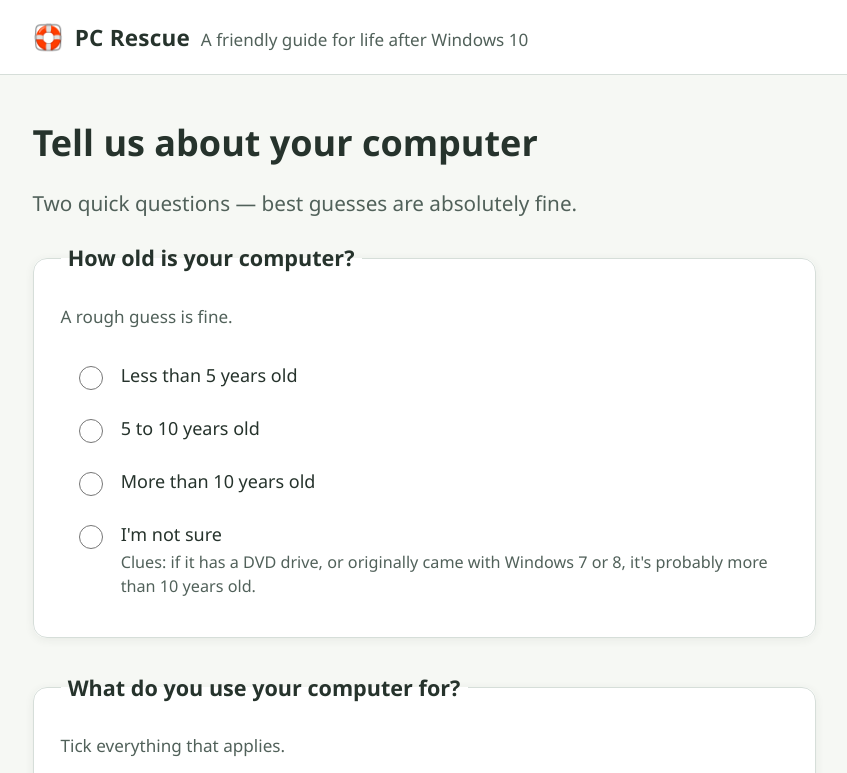
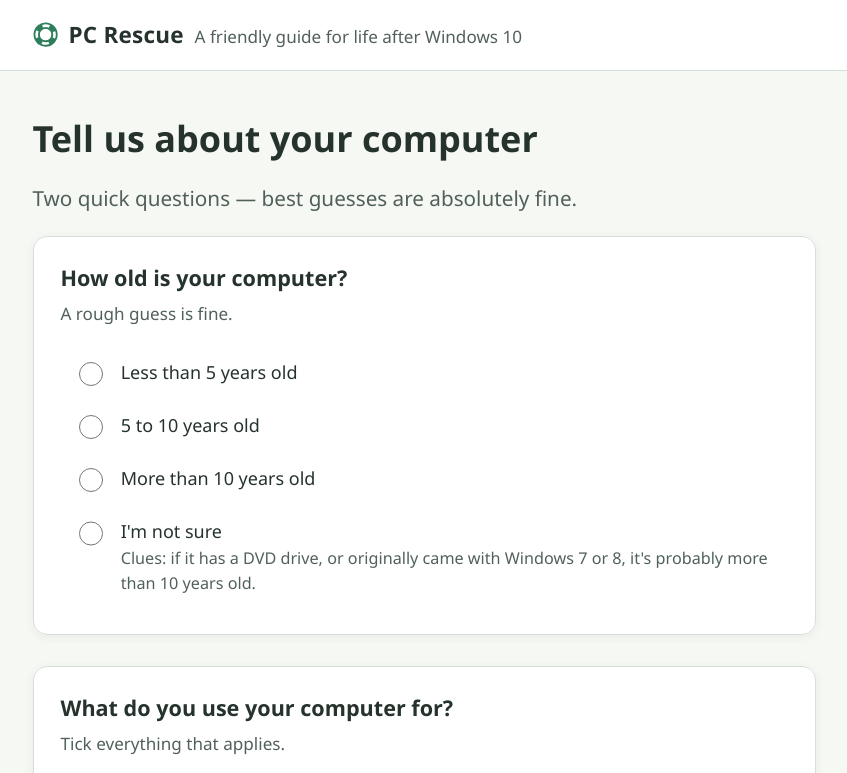
Before and after one commit to sirgusmd/pcrescue, a plain HTML site: page index.html in a window 1280 px wide. Both pictures are taken after a click on the button "Start Hardware Checklist". Shown: the top 773 px of the page, without its empty margins (216-1063 px from the left). Drawn offline with Linux system fonts and the light colour scheme.

Commit message:
Design fixes from visual walkthrough
- Replace life-ring emoji logo with inline SVG: Windows 10 emoji
  font predates U+1F6DF and rendered a broken box for the exact
  target audience
- Pull fieldset legends inside their cards (float trick)
- Stack the distro edition under its name on narrow screens
  instead of wrapping mid-title

Co-Authored-By: Claude Fable 5 <noreply@anthropic.com>

```diff
--- a/css/styles.css
+++ b/css/styles.css
@@ -76,7 +76,13 @@ body {
   padding-bottom: 0.9rem;
 }
 
-.logo { font-size: 1.4rem; }
+.logo {
+  width: 1.4rem;
+  height: 1.4rem;
+  color: var(--accent);
+  align-self: center;
+  flex-shrink: 0;
+}
 
 .site-name {
   font-weight: 700;
@@ -188,10 +194,16 @@ h1:focus, h2:focus { outline: none; }
 }
 
 .question legend {
+  /* Float pulls the legend inside the card instead of straddling its border */
+  float: left;
+  width: 100%;
   font-weight: 700;
   font-size: 1.2rem;
-  padding: 0 0.4rem;
+  padding: 0;
+  margin: 0 0 0.25rem;
 }
+
+.question-help { clear: both; }
 
 .question-help {
   margin: 0.25rem 0 1rem;
@@ -327,4 +339,6 @@ h1:focus, h2:focus { outline: none; }
   h1 { font-size: 1.6rem; }
   .view { padding-top: 1.75rem; }
   .button-row .btn { width: 100%; }
+  /* Keep "(Xfce Edition)" from wrapping mid-title on small screens */
+  .distro-name small { display: block; }
 }
--- a/index.html
+++ b/index.html
@@ -11,7 +11,12 @@
 <body>
   <header class="site-header">
     <div class="wrap site-header-inner">
-      <span class="logo" aria-hidden="true">🛟</span>
+      <!-- Inline SVG life-ring: Windows 10's emoji font predates 🛟 -->
+      <svg class="logo" viewBox="0 0 24 24" aria-hidden="true" focusable="false">
+        <circle cx="12" cy="12" r="8.5" fill="none" stroke="currentColor" stroke-width="6" />
+        <circle cx="12" cy="12" r="8.5" fill="none" stroke="var(--surface)" stroke-width="2.5"
+                stroke-dasharray="6.7 6.7" stroke-dashoffset="3.35" />
+      </svg>
       <span class="site-name">PC&nbsp;Rescue</span>
       <span class="site-tag">A friendly guide for life after Windows&nbsp;10</span>
     </div>
```
